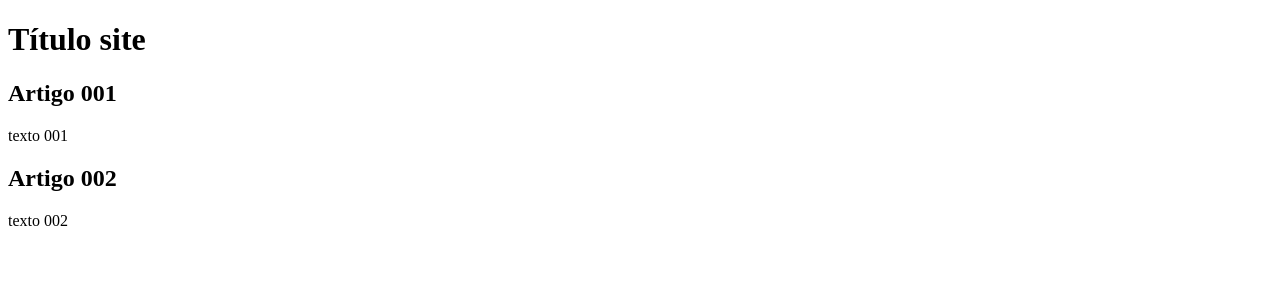
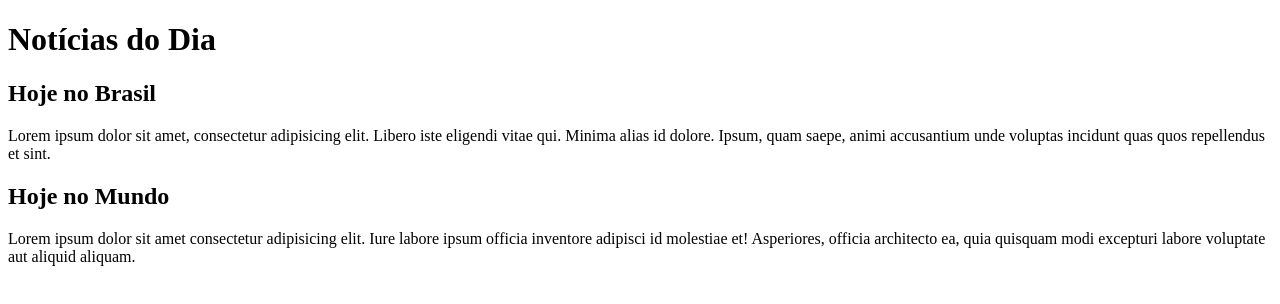
Before and after one commit to gilsonaureliano/projeto-site, a plain HTML site: page index.html in a window 1280 px wide. Drawn offline with Linux system fonts and the light colour scheme.

Commit message:
conteudo

```diff
--- a/index.html
+++ b/index.html
@@ -4,17 +4,17 @@
     <meta charset="UTF-8">
     <meta http-equiv="X-UA-Compatible" content="IE=edge">
     <meta name="viewport" content="width=device-width, initial-scale=1.0">
-    <title>Título</title>
+    <title>Reportagem</title>
 </head>
 <main>
-    <header><h1>Título site</h1></header>
+    <header><h1>Notícias do Dia</h1></header>
     <article>
-        <h2>Artigo 001</h2>
-        <p>texto 001</p>
+        <h2>Hoje no Brasil</h2>
+        <p>Lorem ipsum dolor sit amet, consectetur adipisicing elit. Libero iste eligendi vitae qui. Minima alias id dolore. Ipsum, quam saepe, animi accusantium unde voluptas incidunt quas quos repellendus et sint.</p>
     </article>
     <article>
-        <h2>Artigo 002</h2>
-        <p>texto 002</p>
+        <h2>Hoje no Mundo</h2>
+        <p>Lorem ipsum dolor sit amet consectetur adipisicing elit. Iure labore ipsum officia inventore adipisci id molestiae et! Asperiores, officia architecto ea, quia quisquam modi excepturi labore voluptate aut aliquid aliquam.</p>
     </article>
 
 
```
